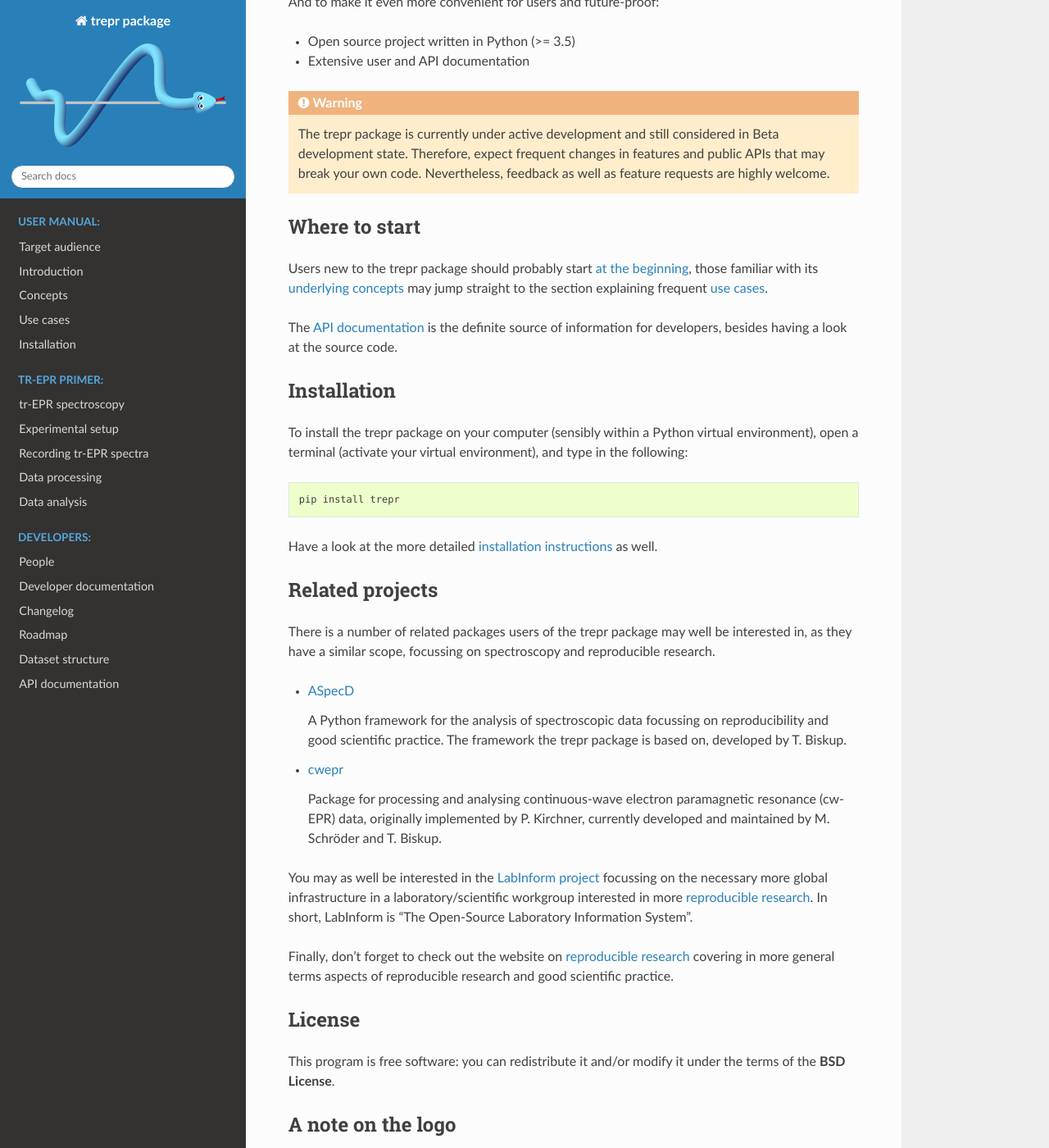
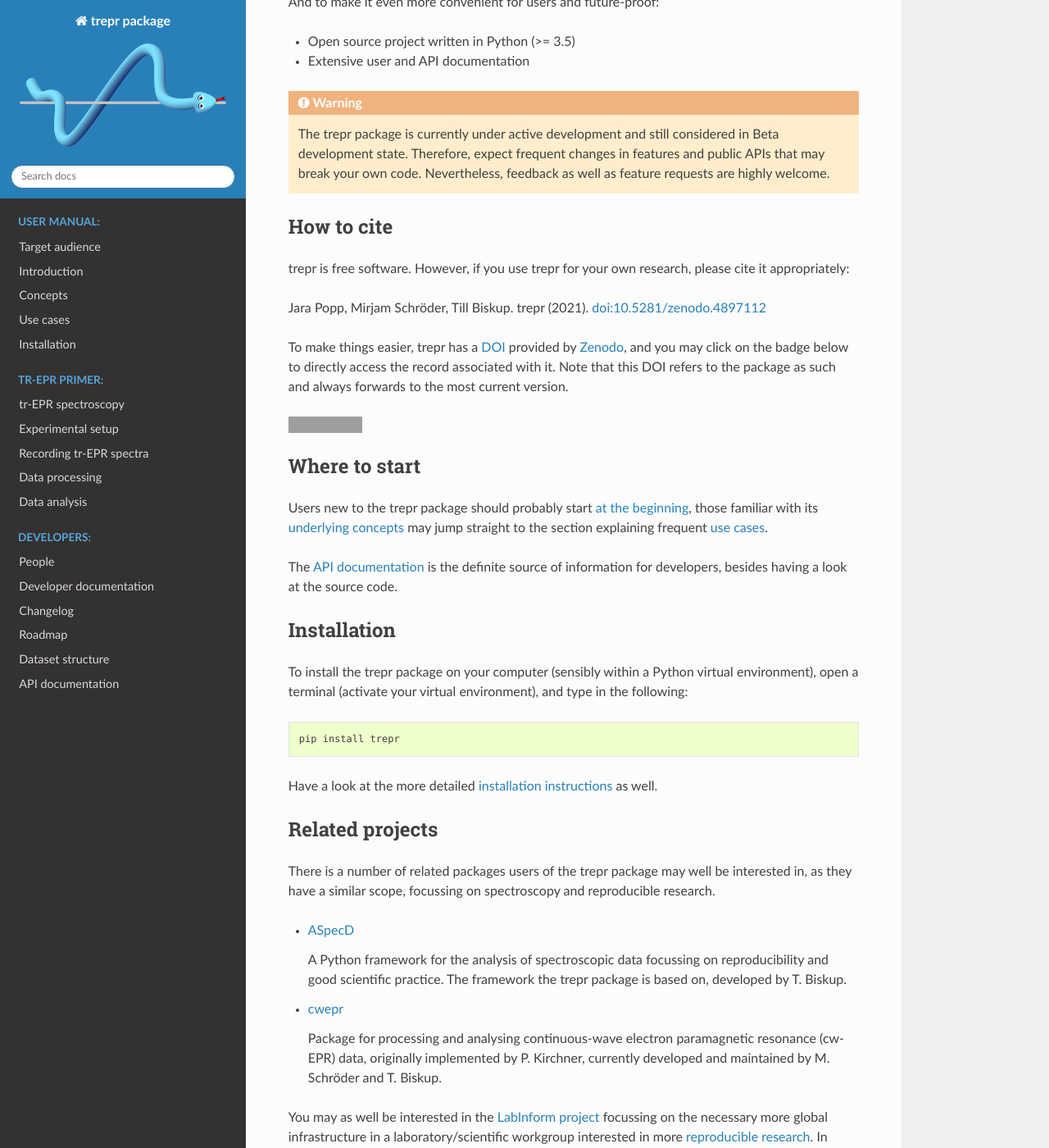
Before and after one commit to tillbiskup/trepr, a Sphinx documentation site: the page built from docs/index.rst, in a window 1280 px wide and 1400 px high, scrolled down 1091 px. Shown: the whole window at 82% size. Built offline with Sphinx 7.4.7 and the Read the Docs theme 2.0.0, drawn with Linux system fonts in a browser that asks for light colours; some of the changed text lies outside the part shown; grey boxes are pictures that could not be loaded.

Commit message:
Include Zenodo badge; updates after release

```diff
--- a/README.rst
+++ b/README.rst
@@ -1,5 +1,9 @@
 trepr
 =====
+
+.. image:: https://zenodo.org/badge/DOI/10.5281/zenodo.4897112.svg
+   :target: https://doi.org/10.5281/zenodo.4897112
+   :align: right
 
 trepr is a package for handling data obtained using time-resolved electron paramagnetic resonance (TREPR) spectroscopy. It is based on the `ASpecD framework <https://www.aspecd.de/>`_. Due to inheriting from the ASpecD superclasses, all data generated with the trepr package are completely reproducible and have a complete history.
 
--- a/docs/changelog.rst
+++ b/docs/changelog.rst
@@ -8,7 +8,7 @@ This page contains a summary of changes between the official trEPR releases. Onl
 Version 0.1.0
 =============
 
-Not released yet
+Released 2021-06-03
 
 * First public release
 * Based on ASpecD v.0.2.1
--- a/docs/index.rst
+++ b/docs/index.rst
@@ -1,3 +1,7 @@
+.. image:: https://zenodo.org/badge/DOI/10.5281/zenodo.4897112.svg
+   :target: https://doi.org/10.5281/zenodo.4897112
+   :align: right
+
 trEPR documentation
 ===================
 
@@ -55,6 +59,21 @@ And to make it even more convenient for users and future-proof:
   The trepr package is currently under active development and still considered in Beta development state. Therefore, expect frequent changes in features and public APIs that may break your own code. Nevertheless, feedback as well as feature requests are highly welcome.
 
 
+.. _sec-how_to_cite:
+
+How to cite
+-----------
+
+trepr is free software. However, if you use trepr for your own research, please cite it appropriately:
+
+Jara Popp, Mirjam Schröder, Till Biskup. trepr (2021). `doi:10.5281/zenodo.4897112 <https://doi.org/10.5281/zenodo.4897112>`_
+
+To make things easier, trepr has a `DOI <https://doi.org/10.5281/zenodo.4897112>`_ provided by `Zenodo <https://zenodo.org/>`_, and you may click on the badge below to directly access the record associated with it. Note that this DOI refers to the package as such and always forwards to the most current version.
+
+.. image:: https://zenodo.org/badge/DOI/10.5281/zenodo.4897112.svg
+   :target: https://doi.org/10.5281/zenodo.4897112
+
+
 Where to start
 --------------
 
@@ -102,7 +121,7 @@ Finally, don't forget to check out the website on `reproducible research <https:
 License
 -------
 
-This program is free software: you can redistribute it and/or modify it under the terms of the **BSD License**.
+This program is free software: you can redistribute it and/or modify it under the terms of the **BSD License**. However, if you use the cwepr package for your own research, please cite it appropriately. See :ref:`How to cite <sec-how_to_cite>` for details.
 
 
 A note on the logo
--- a/docs/roadmap.rst
+++ b/docs/roadmap.rst
@@ -3,6 +3,12 @@ Roadmap
 =======
 
 A few ideas how to develop the project further, currently a list as a reminder for the main developers themselves, in no particular order, though with a tendency to list more important aspects first:
+
+
+For version 0.1.1
+=================
+
+* Add Zenodo badge in README and documentation
 
 
 For version 0.2
```
Also changed, not shown: 1 other file.
